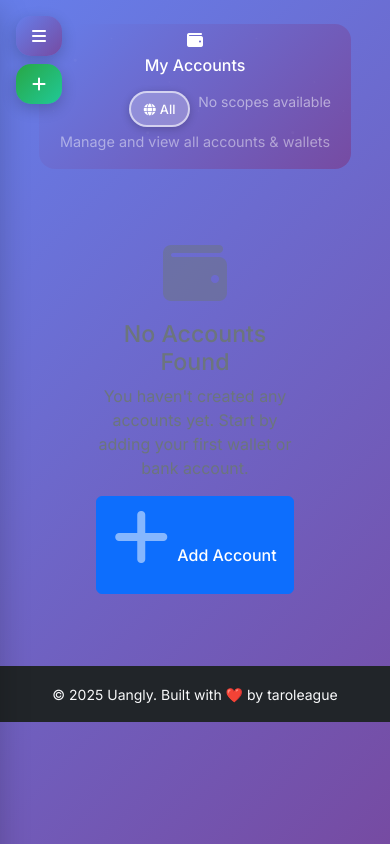
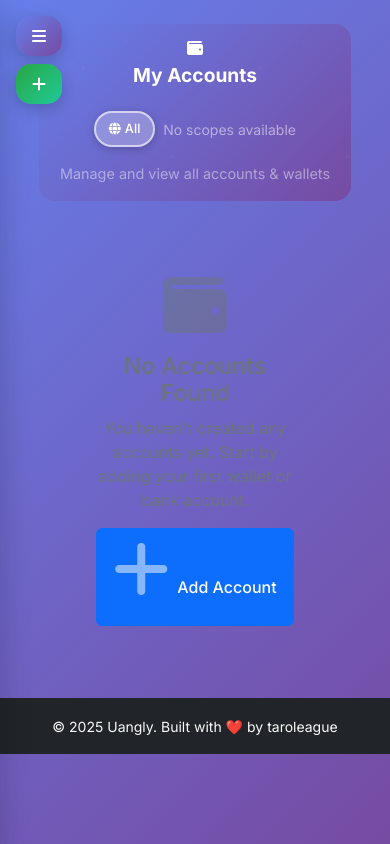
Before and after one commit to gomgomS/ngaturuang, a Flask app: page /accounts in a window 390 px wide. Run offline with Flask 3, Linux system fonts and the light colour scheme; the visitor is signed in with stand-in values (Sample User, id 1); data that the repository does not hold is empty; parts of the project's set-up code (start-up, migrations or seed data) failed here and were passed over; some libraries are stand-ins or nearby versions.

Commit message:
hot fix some ui/ux

```diff
--- a/templates/accounts.html
+++ b/templates/accounts.html
@@ -222,6 +222,7 @@
         flex-wrap: wrap;
         gap: 0.5rem;
         align-items: center;
+        justify-content: flex-end;
     }
 
     .scope-filter-btn {
@@ -326,17 +327,23 @@
 
          .accounts-header .d-flex {
              flex-direction: column;
-             align-items: flex-start;
+             align-items: stretch;
              gap: 1rem;
          }
 
-         .accounts-header .d-flex > div:last-child {
-             align-self: flex-end;
+         .accounts-header .d-flex > div:first-child {
+             align-self: center;
+             margin-bottom: 0.5rem;
+         }
+
+         .scope-filter-container {
+             align-self: center;
+             width: 100%;
          }
 
          .scope-buttons-container {
-             flex-direction: column;
-             align-items: flex-start;
+             justify-content: center;
+             flex-wrap: wrap;
              gap: 0.5rem;
          }
 
@@ -391,19 +398,18 @@
 {% block content %}
 <div class="container-fluid">
     <!-- Header -->
-    <!-- Compact Mobile Header -->
-<div class="accounts-header py-2">
-    <!-- Top row: title + hide balances -->
-    <div class="d-flex justify-content-between align-items-center">
+    <!-- Header -->
+    <div class="accounts-header">
+        <!-- Top row: title + scope filters -->
+        <div class="d-flex justify-content-between align-items-center mb-3">
             <div class="d-flex align-items-center gap-2">
                 <i class="fas fa-wallet"></i>
-        <h2 class="h6 mb-0">My Accounts</h2>
+                <h1 class="h4 mb-0">My Accounts</h1>
             </div>
 
-      <div class="d-flex align-items-center gap-2">
-        <div class="scope-buttons-scroller pe-1">
-            <div class="d-inline-flex gap-2">
-              <button type="button" class="btn btn-xs btn-outline-light scope-filter-btn active" data-scope="all">
+            <div class="scope-filter-container">
+                <div class="scope-buttons-container">
+                    <button type="button" class="btn btn-sm btn-outline-light scope-filter-btn active" data-scope="all">
                         <i class="fas fa-globe me-1"></i>All
                     </button>
                     <div id="scopeButtonsContainer" class="d-inline-flex gap-2">
@@ -412,10 +418,9 @@
                 </div>
             </div>
         </div>
-    </div>
 
-    <!-- Subtext (muted, single line on mobile) -->
-    <p class="text-white-50 mt-1 mb-2 small text-truncate">
+        <!-- Subtext -->
+        <p class="text-white-50 mb-0">
             Manage and view all accounts & wallets
         </p>
     </div>
```
Also changed, not shown: templates/transactions.html (+100 -99 lines). Lines whose indentation alone changed are shown as unchanged.
